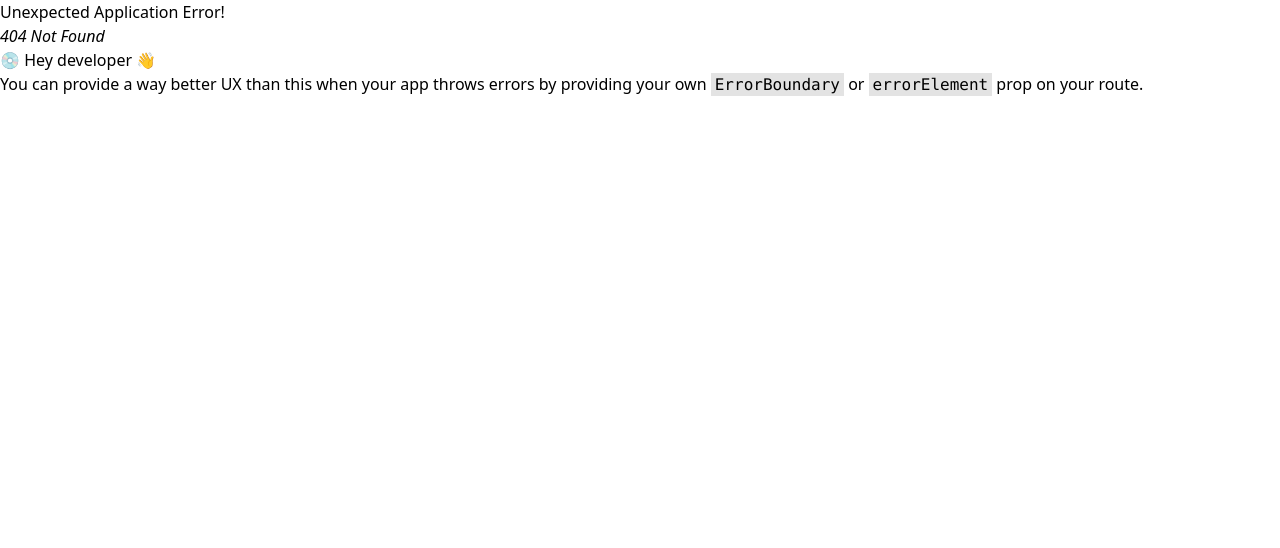
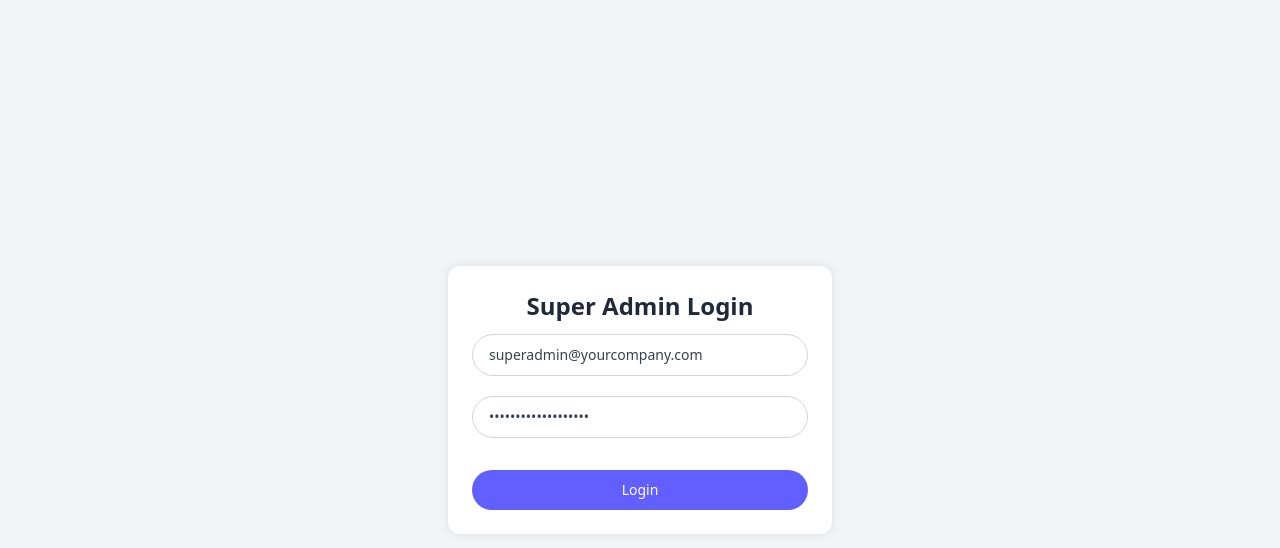
Before and after one commit to sudhee1010/Press-Project, a React (Vite) app in the folder client/: page /login-superadmin in a window 1280 px wide. Before the commit this address had no page. Shown: the top 548 px of the page. Built offline with nearby package versions, Linux system fonts and the light colour scheme.

Commit message:
slight changes

```diff
--- a/client/src/main.jsx
+++ b/client/src/main.jsx
@@ -26,6 +26,7 @@ import { roleGuard } from "../utils/roleGuard";
 import roleRedirectLoader from "../utils/roleRedirectLoader";
 import WalkInOrderForm from "./pages/WalkInOrderForm";
 import CustomerProfileScreen from "./pages/CustomerProfileScreen";
+import SuperAdminLogin from "./pages/SuperAdminLogin";
 
 /*
 // Public Pages
@@ -86,6 +87,7 @@ const router = createBrowserRouter([
       // { path: '*', element: <NotFound /> },
     ],
   },
+  { path: "login-superadmin", element: <SuperAdminLogin /> },
   {
     path: "/admin",
     element: <DashboardLayout />,
--- /dev/null
+++ b/client/src/pages/SuperAdminLogin.jsx
@@ -0,0 +1,166 @@
+import { useState, useEffect } from "react";
+import { useLoginMutation, useRegisterMutation } from "../slices/usersApiSlice";
+import { setCredentials } from "../slices/authSlice";
+import { useDispatch } from "react-redux";
+// import {  useSearchParams } from "react-router-dom";
+// import { useDispatch } from "react-redux";
+// import { setCredentials } from "../slices/authSlice";
+
+function SuperAdminLogin() {
+  const [formData, setFormData] = useState({
+    email: "superadmin@yourcompany.com",
+    password: "supersecurepassword",
+  });
+
+  const [errors, setErrors] = useState({});
+  const [touched, setTouched] = useState({});
+  const dispatch = useDispatch();
+  // const navigate = useNavigate();
+  // const [searchParams] = useSearchParams();
+  // const redirect = searchParams.get("redirect") || "/";
+  // const [register] = useRegisterMutation();
+  const [login] = useLoginMutation();
+
+  const validate = () => {
+    const newErrors = {};
+
+    // if (!formData.name.trim()) newErrors.name = "Name is required";
+    if (!formData.email) newErrors.email = "Email is required";
+    else if (!/^\S+@\S+\.\S+$/.test(formData.email))
+      newErrors.email = "Invalid email format";
+
+    if (!formData.password) newErrors.password = "Password is required";
+    // else if (formData.password.length < 6)
+    // newErrors.password = "Password must be at least 6 characters";
+
+    return newErrors;
+  };
+
+  useEffect(() => {
+    if (Object.keys(touched).length > 0) {
+      setErrors(validate());
+    }
+  }, [formData, touched]);
+
+  const handleChange = (e) => {
+    const { name, value } = e.target;
+    setFormData((prev) => ({ ...prev, [name]: value }));
+  };
+
+  const handleBlur = (e) => {
+    const { name } = e.target;
+    setTouched((prev) => ({ ...prev, [name]: true }));
+  };
+
+  const handleSubmit = async (e) => {
+    e.preventDefault();
+    const validationErrors = validate();
+
+    if (Object.keys(validationErrors).length > 0) {
+      setErrors(validationErrors);
+      setTouched({
+        // name: true,
+        email: true,
+        password: true,
+      });
+      return;
+    }
+
+    try {
+      console.log(formData);
+      const res = await login(formData).unwrap();
+      console.log(res);
+
+      dispatch(setCredentials({ ...res }));
+      // navigate(redirect);
+    } catch (error) {
+      console.error(error);
+    }
+  };
+
+  const inputClass = (field) =>
+    `w-full rounded-full border px-4 py-2.5 mt-1 transition ${
+      errors[field] && touched[field]
+        ? "border-red-500"
+        : "border-gray-300 focus:border-indigo-500"
+    }`;
+
+  const errorText = (field) =>
+    errors[field] && touched[field] ? (
+      <p className="text-xs text-red-500 mt-1">{errors[field]}</p>
+    ) : null;
+
+  return (
+    <div className="min-h-screen flex items-center justify-center bg-gray-100">
+      <form
+        onSubmit={handleSubmit}
+        className="bg-white text-gray-700 w-full max-w-sm mx-4 md:p-6 p-4 text-left text-sm rounded-xl shadow-[0px_0px_10px_0px] shadow-black/10 space-y-4"
+      >
+        <h2 className="text-2xl font-semibold mb-2 text-center text-gray-800">
+          Super Admin Login
+        </h2>
+
+        {/* <div>
+          <input
+            name="name"
+            type="text"
+            placeholder="Enter your name"
+            value={formData.name}
+            onChange={handleChange}
+            onBlur={handleBlur}
+            className={inputClass("name")}
+          />
+          {errorText("name")}
+        </div> */}
+
+        <div>
+          <input
+            name="email"
+            type="email"
+            placeholder="Enter your email"
+            value={formData.email}
+            onChange={handleChange}
+            onBlur={handleBlur}
+            className={inputClass("email")}
+          />
+          {errorText("email")}
+        </div>
+
+        <div>
+          <input
+            name="password"
+            type="password"
+            placeholder="Enter your password"
+            value={formData.password}
+            onChange={handleChange}
+            onBlur={handleBlur}
+            className={inputClass("password")}
+          />
+          {errorText("password")}
+        </div>
+
+        {/* <div>
+          <select
+            name="role"
+            value={formData.role}
+            onChange={handleChange}
+            className="w-full border border-gray-300 rounded-full py-2.5 px-4 mt-1"
+          >
+            <option value="designer">Designer</option>
+            <option value="printing">Printing</option>
+            <option value="production">Production</option>
+          </select>
+        </div> */}
+
+        <button
+          type="submit"
+          className="w-full mt-4 bg-indigo-500 hover:bg-indigo-600 text-white py-2.5 rounded-full transition"
+        >
+          Login
+        </button>
+      </form>
+    </div>
+  );
+}
+
+export default SuperAdminLogin;
--- a/client/src/slices/usersApiSlice.js
+++ b/client/src/slices/usersApiSlice.js
@@ -5,7 +5,7 @@ export const usersApiSlice = apiSlice.injectEndpoints({
   endpoints: (builder) => ({
     login: builder.mutation({
       query: (data) => ({
-        url: `${USERS_URL}/auth`,
+        url: `${USERS_URL}/login`,
         method: "POST",
         body: data,
       }),
```
